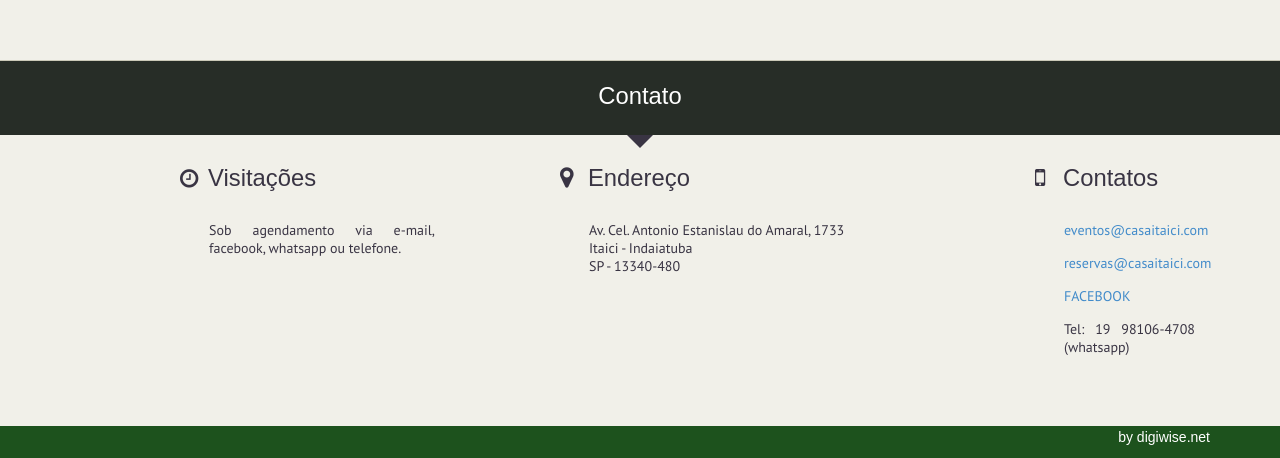
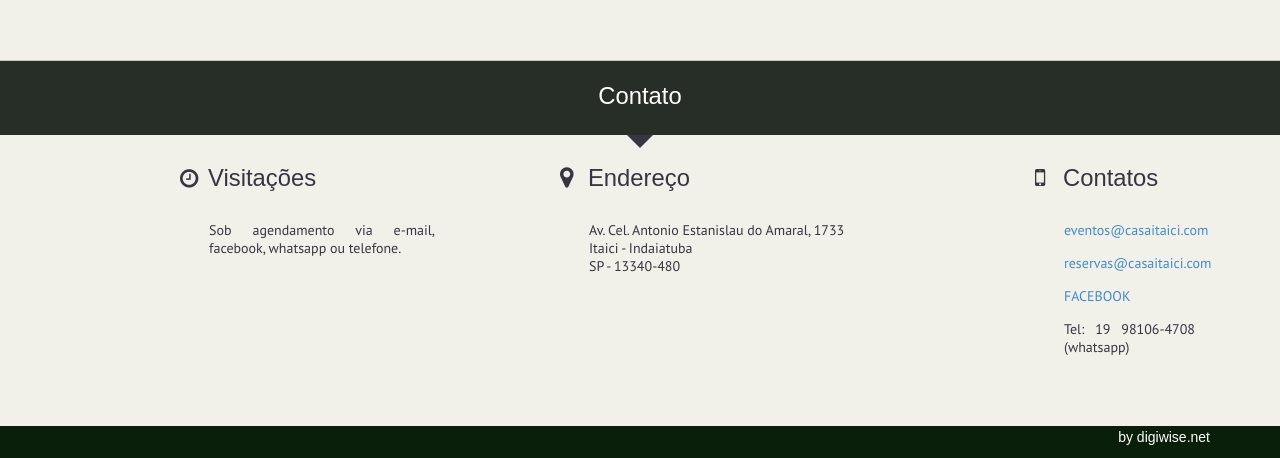
Before and after one commit to kaiam/casa-itaici-mockup, a plain HTML site: page index.html in a window 1280 px wide. Shown: the part 1165-1623 px from the top of the page. Drawn offline with Linux system fonts and the light colour scheme; some packages are replaced by stand-ins of ours; a web font is replaced by a local one.

Commit message:
changed footer color

```diff
--- a/css/style.css
+++ b/css/style.css
@@ -1549,7 +1549,7 @@ li.ui-timepicker-selected,
 footer {
 	width: 100%;
 	padding: 3px 0 3px 0;
-	background-color: rgba(29,82,29,1);
+	background-color: rgba(9,31,9,1);
 }
 .footer-logo {
 	width: 133px;
```
